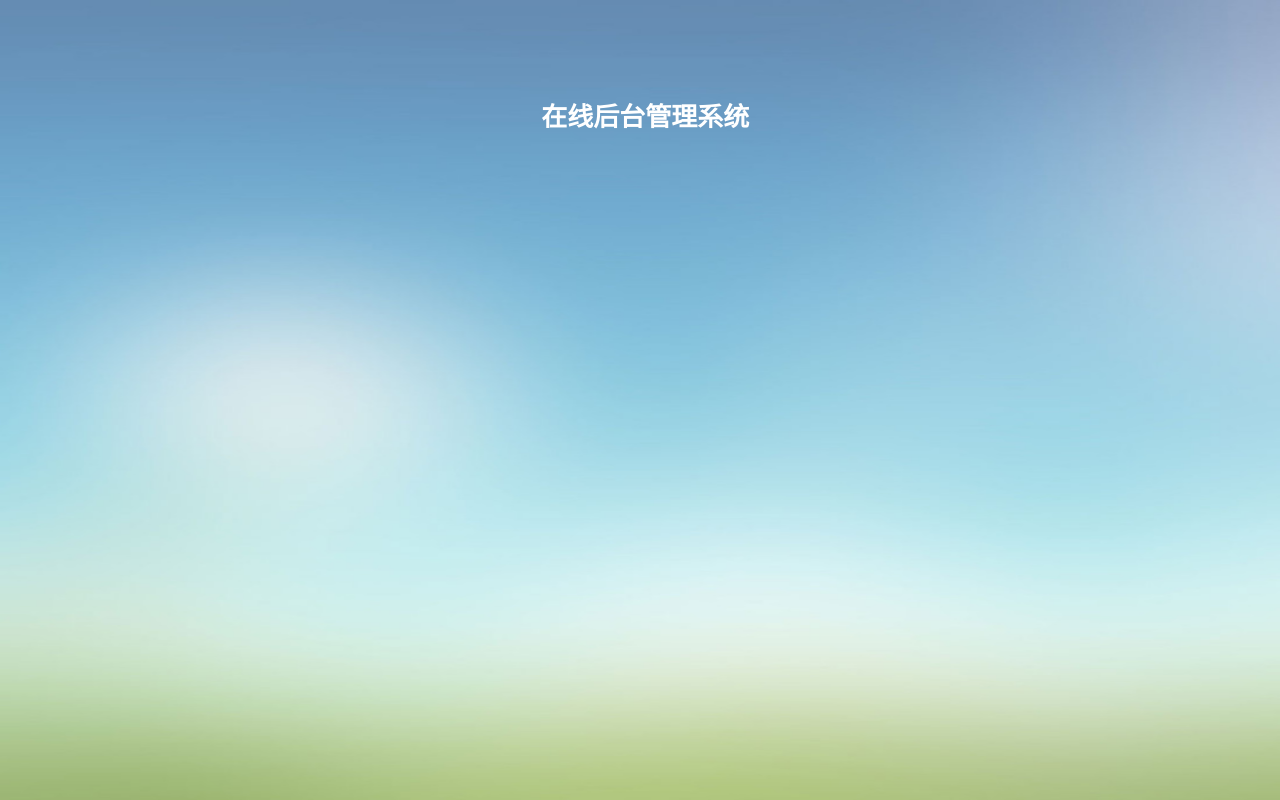
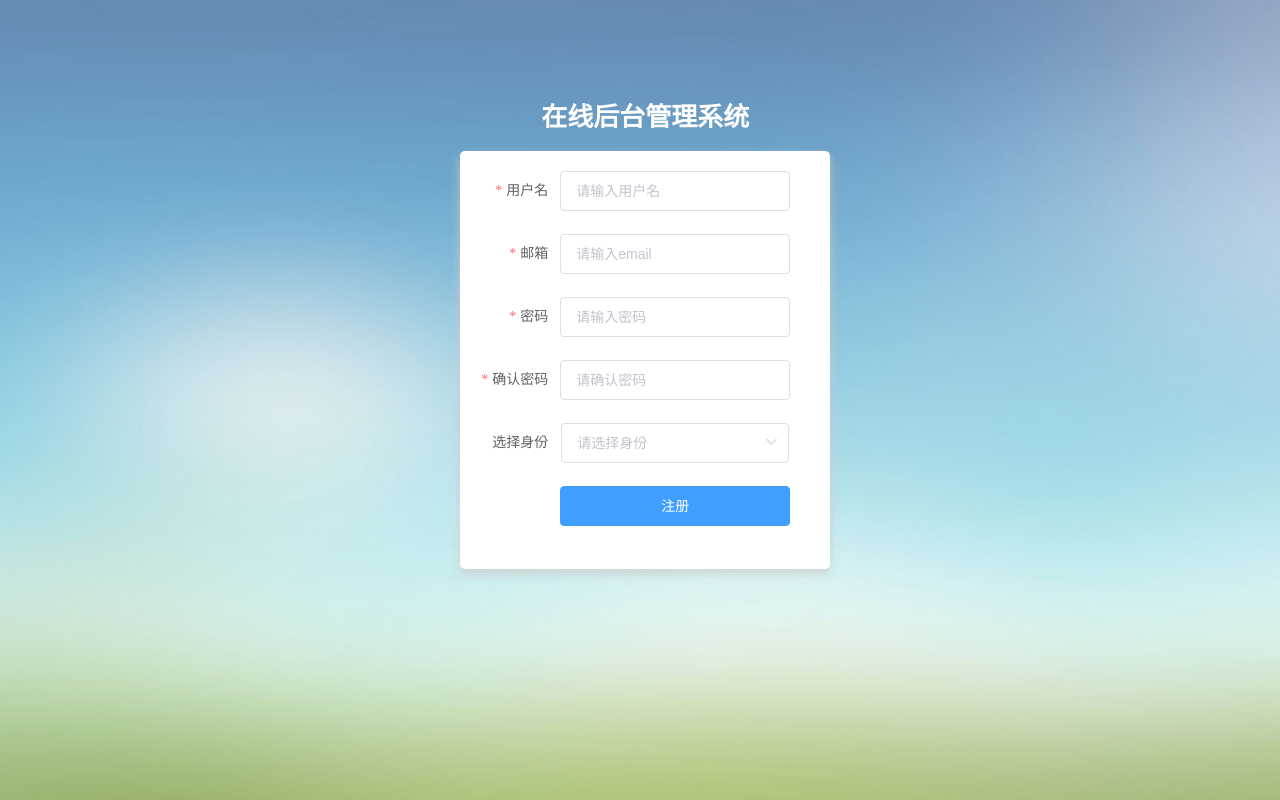
Before and after one commit to cocytus1223/node-vue-ele-app, a Vue app in the folder client/: page /register in a window 1280 px wide. Built offline with nearby package versions, Linux system fonts and the light colour scheme.

Commit message:
elementUI

```diff
--- a/client/src/views/Register.vue
+++ b/client/src/views/Register.vue
@@ -3,16 +3,123 @@
     <section class="form_container">
       <div class="manage_tip">
         <span class="title">在线后台管理系统</span>
+        <el-form :model="registerUser" :rules="rules" ref="registerForm" label-width="80px" class="registerForm">
+          <el-form-item label="用户名" prop="name">
+            <el-input v-model="registerUser.name" placeholder="请输入用户名"></el-input>
+          </el-form-item>
+          <el-form-item label="邮箱" prop="email">
+            <el-input v-model="registerUser.email" placeholder="请输入email"></el-input>
+          </el-form-item>
+          <el-form-item label="密码" prop="password">
+            <el-input type="password" v-model="registerUser.password" placeholder="请输入密码"></el-input>
+          </el-form-item>
+          <el-form-item label="确认密码" prop="password2">
+            <el-input type="password"  v-model="registerUser.password2" placeholder="请确认密码"></el-input>
+          </el-form-item>
+          <el-form-item label="选择身份">
+            <el-select v-model="registerUser.indentity" placeholder="请选择身份">
+              <el-option label="管理员" value="manager"></el-option>
+              <el-option label="员工" value="employee"></el-option>
+            </el-select>
+          </el-form-item>
+
+          <el-form-item>
+            <el-button type="primary" class="submit_btn" @click="submitForm('registerForm')">注册</el-button>
+          </el-form-item>
+        </el-form>
       </div>
     </section>
   </div>
 </template>
 
 <script>
-  export default {
-    name: 'register',
-    comments: {}
+export default {
+  name: "register",
+  comments: {},
+  data() {
+    var validatePass2 = (rule, value, callback) => {
+      if (value !== this.registerUser.password) {
+        callback(new Error("两次输入密码不一致！"));
+      } else {
+        callback();
+      }
+    };
+    return {
+      registerUser: {
+        name: "",
+        email: "",
+        password: "",
+        password2: "",
+        indentity: ""
+      },
+      rules: {
+        name: [
+          {
+            required: true,
+            message: "用户名不能为空",
+            trigger: "blur"
+          },
+          {
+            min: 2,
+            max: 30,
+            message: "长度在2到30个字符之间",
+            trigger: "blur"
+          }
+        ],
+        email: [
+          {
+            type: "email",
+            required: true,
+            message: "邮箱格式不正确",
+            trigger: "blur"
+          }
+        ],
+        password: [
+          {
+            required: true,
+            message: "密码不能为空",
+            trigger: "blur"
+          },
+          {
+            min: 6,
+            max: 30,
+            message: "长度在6到30之间",
+            trigger: "blur"
+          }
+        ],
+        password2: [
+          {
+            required: true,
+            message: "确认密码不能为空",
+            trigger: "blur"
+          },
+          {
+            min: 6,
+            max: 30,
+            message: "长度在6到30之间",
+            trigger: "blur"
+          },
+          {
+            validator: validatePass2,
+            trigger: "blur"
+          }
+        ]
+      }
+    };
+  },
+  methods: {
+    submitForm(formName) {
+      this.$refs[formName].validate(valid => {
+        if (valid) {
+          alert("submit!");
+        } else {
+          console.log("error submit!!");
+          return false;
+        }
+      });
+    }
   }
+};
 </script>
 
 <style scoped>
@@ -24,7 +131,7 @@
   background-size: 100% 100%;
 }
 
-.form_container{
+.form_container {
   width: 370px;
   height: 210px;
   position: absolute;
@@ -36,9 +143,21 @@
 }
 
 .form_container .manage_tip .title {
-  font-family: 'Microsoft YaHei';
+  font-family: "Microsoft YaHei";
   font-weight: bold;
   font-size: 26px;
   color: #fff;
 }
+
+.registerForm {
+  margin-top: 20px;
+  background-color: #fff;
+  padding: 20px 40px 20px 20px;
+  border-radius: 5px;
+  box-shadow: 0px 5px 10px #cccc;
+}
+
+.submit_btn {
+  width: 100%;
+}
 </style>
```
